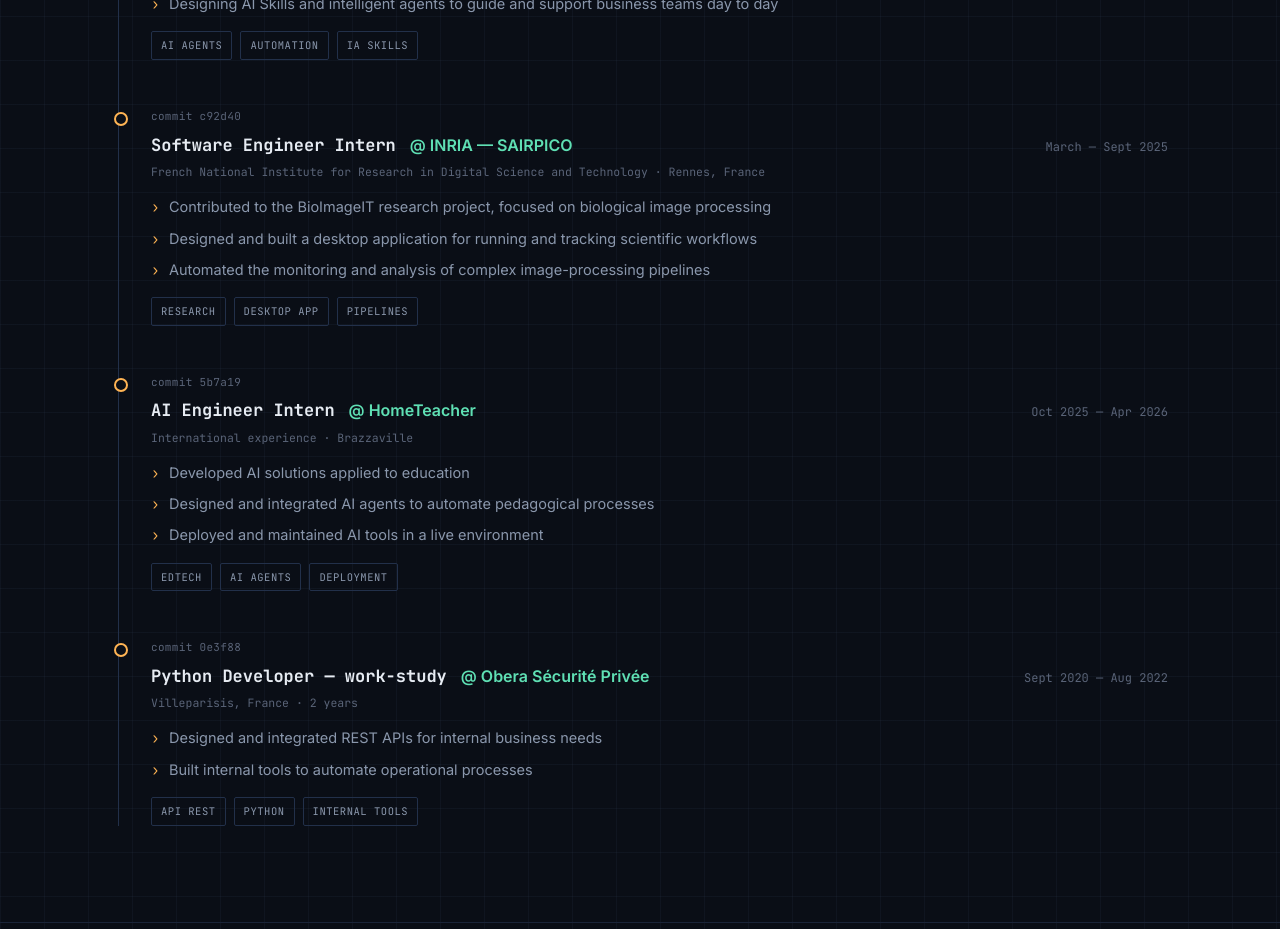
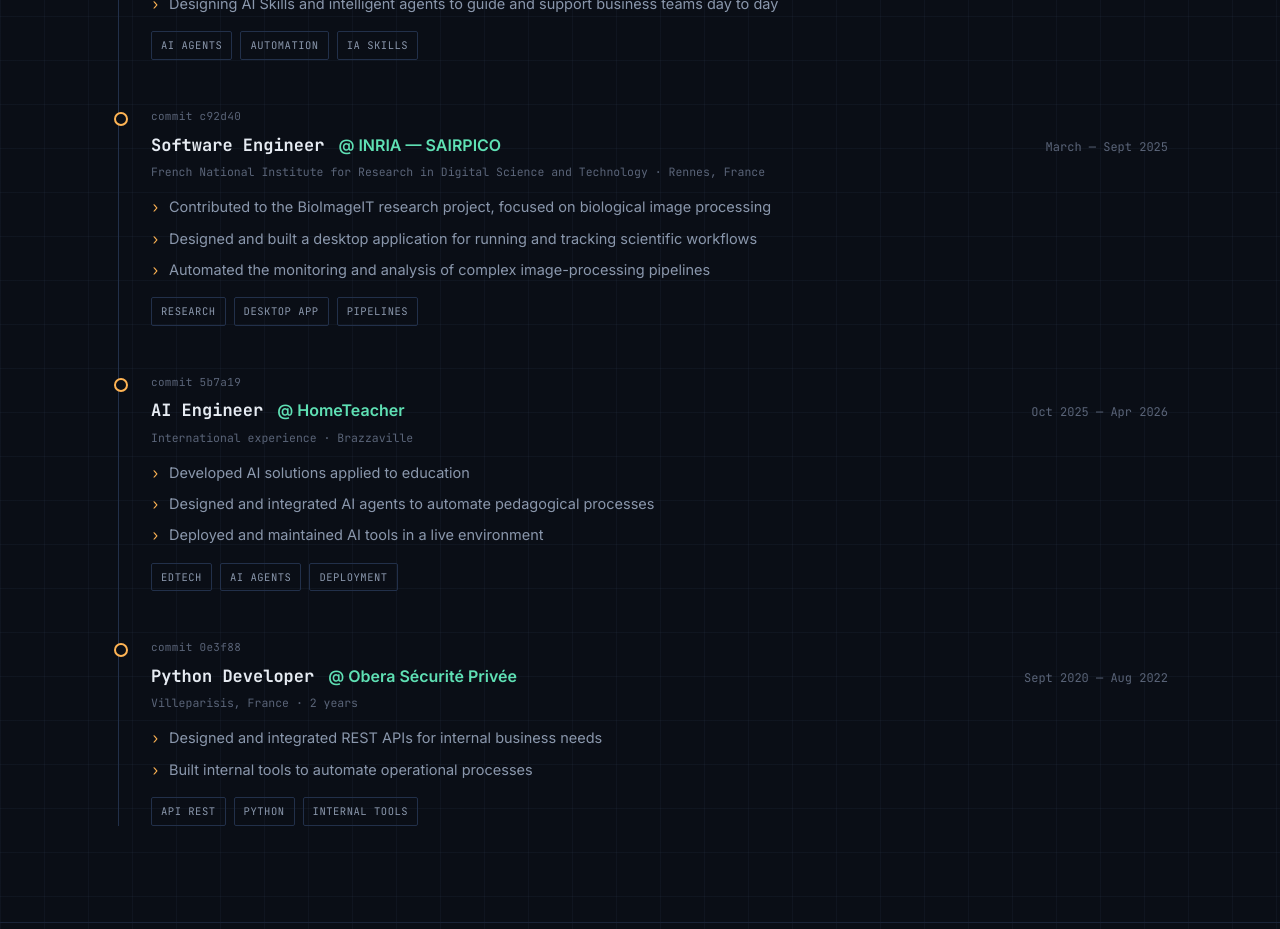
Before and after one commit to carellihoula/portfolio, a React (Vite) app: page / in a window 1280 px wide. Shown: the part 2140-3069 px from the top of the page. Built offline with nearby package versions, Linux system fonts and the light colour scheme.

Commit message:
feat: update role translations for clarity in French and English

```diff
--- a/src/i18n/translations.ts
+++ b/src/i18n/translations.ts
@@ -46,7 +46,7 @@
   },
   tag_agents: { fr: 'Agents IA', en: 'AI Agents' },
   tag_auto: { fr: 'Automatisation', en: 'Automation' },
-  d2_role: { fr: 'Stagiaire Ingénieur Logiciel', en: 'Software Engineer Intern' },
+  d2_role: { fr: 'Ingénieur Logiciel', en: 'Software Engineer' },
   d2_date: { fr: 'mars — sept. 2025', en: 'March — Sept 2025' },
   d2_loc: {
     fr: 'Institut national de recherche en informatique et en automatique · Rennes, France',
@@ -65,7 +65,7 @@
     en: 'Automated the monitoring and analysis of complex image-processing pipelines',
   },
   tag_research: { fr: 'Recherche', en: 'Research' },
-  d3_role: { fr: 'Stagiaire Ingénieur IA', en: 'AI Engineer Intern' },
+  d3_role: { fr: 'Ingénieur IA', en: 'AI Engineer' },
   d3_date: { fr: 'oct. 2025 — avr. 2026', en: 'Oct 2025 — Apr 2026' },
   d3_loc: { fr: "Expérience à l'étranger · Brazzaville", en: 'International experience · Brazzaville' },
   d3_l1: {
@@ -82,7 +82,7 @@
   },
   tag_agents2: { fr: 'Agents IA', en: 'AI Agents' },
   tag_deploy: { fr: 'Déploiement', en: 'Deployment' },
-  d4_role: { fr: 'Développeur Python — alternance', en: 'Python Developer — work-study' },
+  d4_role: { fr: 'Développeur Python', en: 'Python Developer' },
   d4_date: { fr: 'sept. 2020 — août 2022', en: 'Sept 2020 — Aug 2022' },
   d4_loc: { fr: 'Villeparisis, France · 2 ans', en: 'Villeparisis, France · 2 years' },
   d4_l1: {
```
